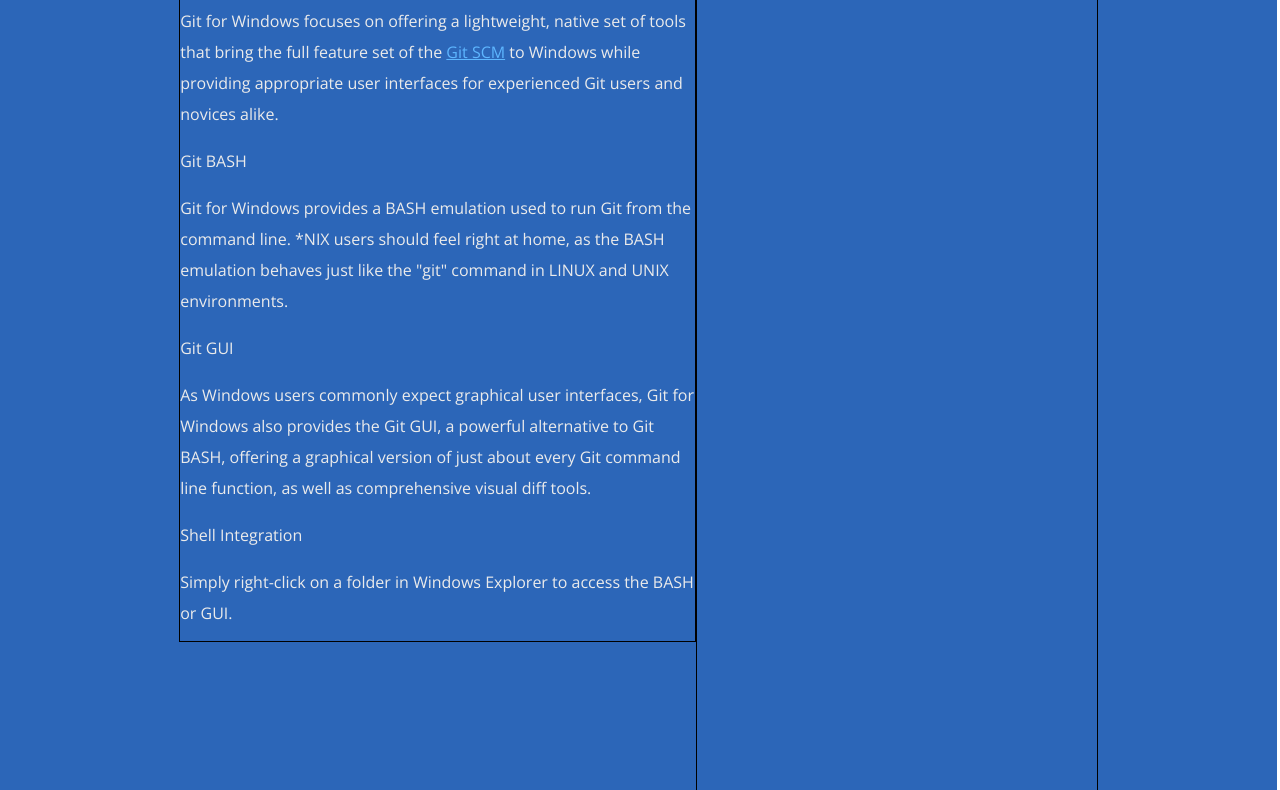
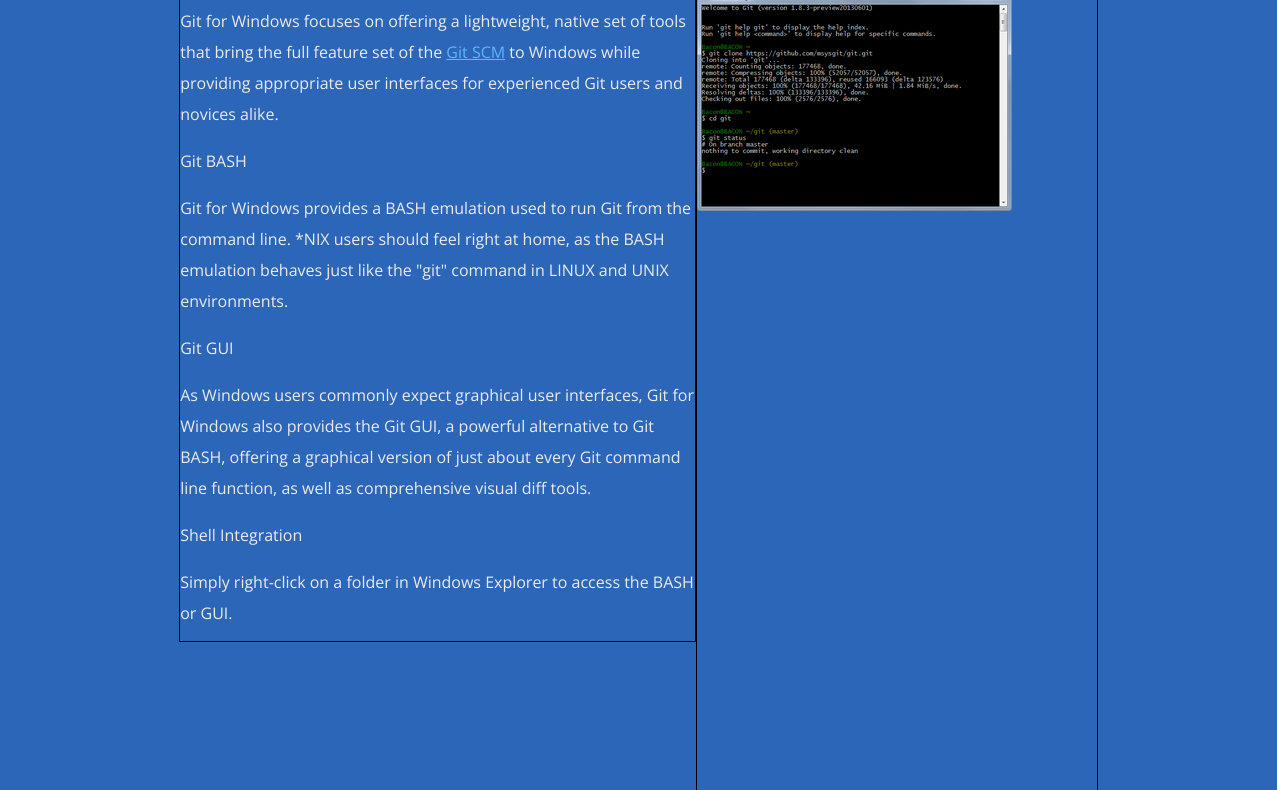
Before and after one commit to ahs1n/https-gitforwindows.org_Mockup, a plain HTML site: page index.html in a window 1280 px wide. Shown: the part 630-1420 px from the top of the page. Drawn offline with nearby package versions, Linux system fonts and the light colour scheme.

Commit message:
add image 1

```diff
--- a/index.html
+++ b/index.html
@@ -94,7 +94,11 @@
                     the BASH or GUI.
                 </p>
             </div>
-            <div class="tools_discriptions_image"></div>
+
+            <div class="tools_discriptions_image">
+                <img src="gw1web_thumb.png" alt="gw1web_thumb">
+            </div>
+
 
         </div>
     </div>
```
